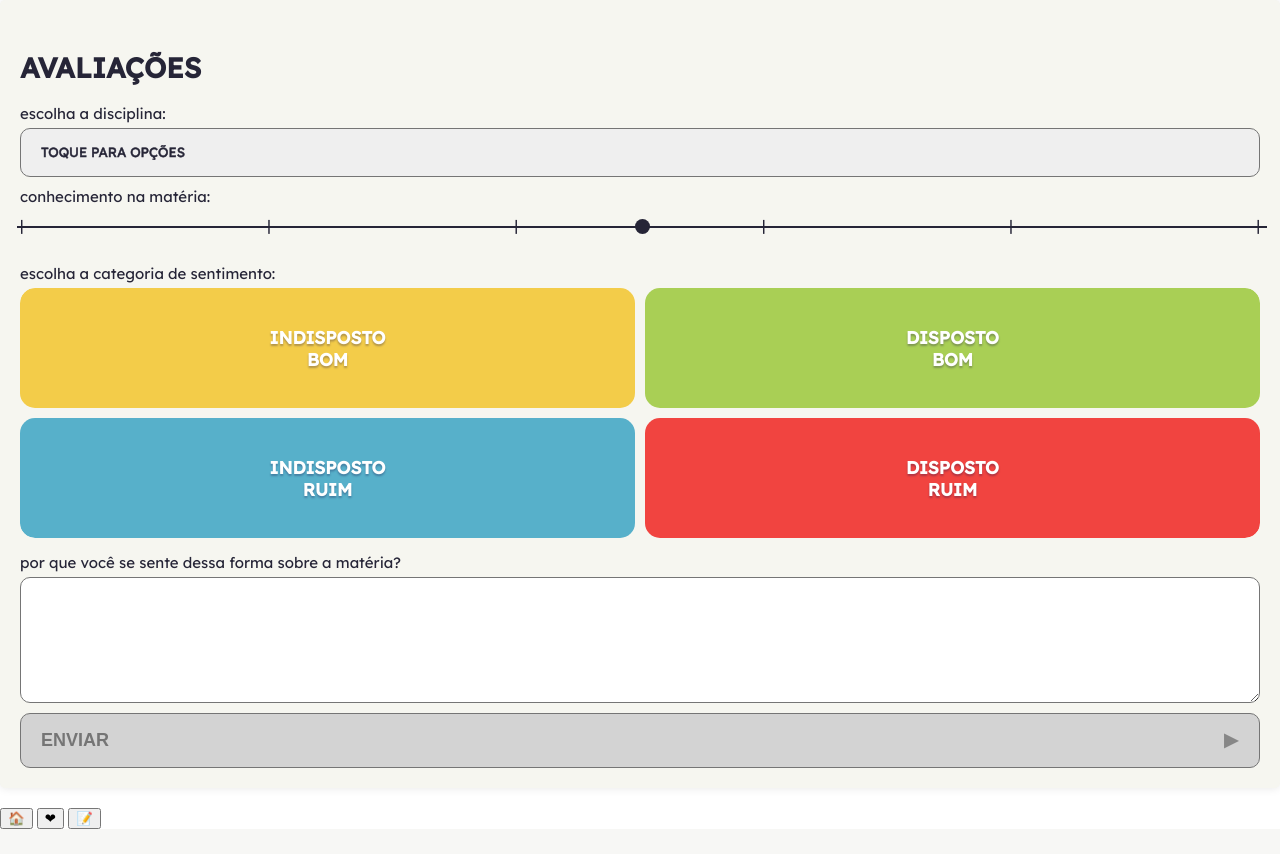
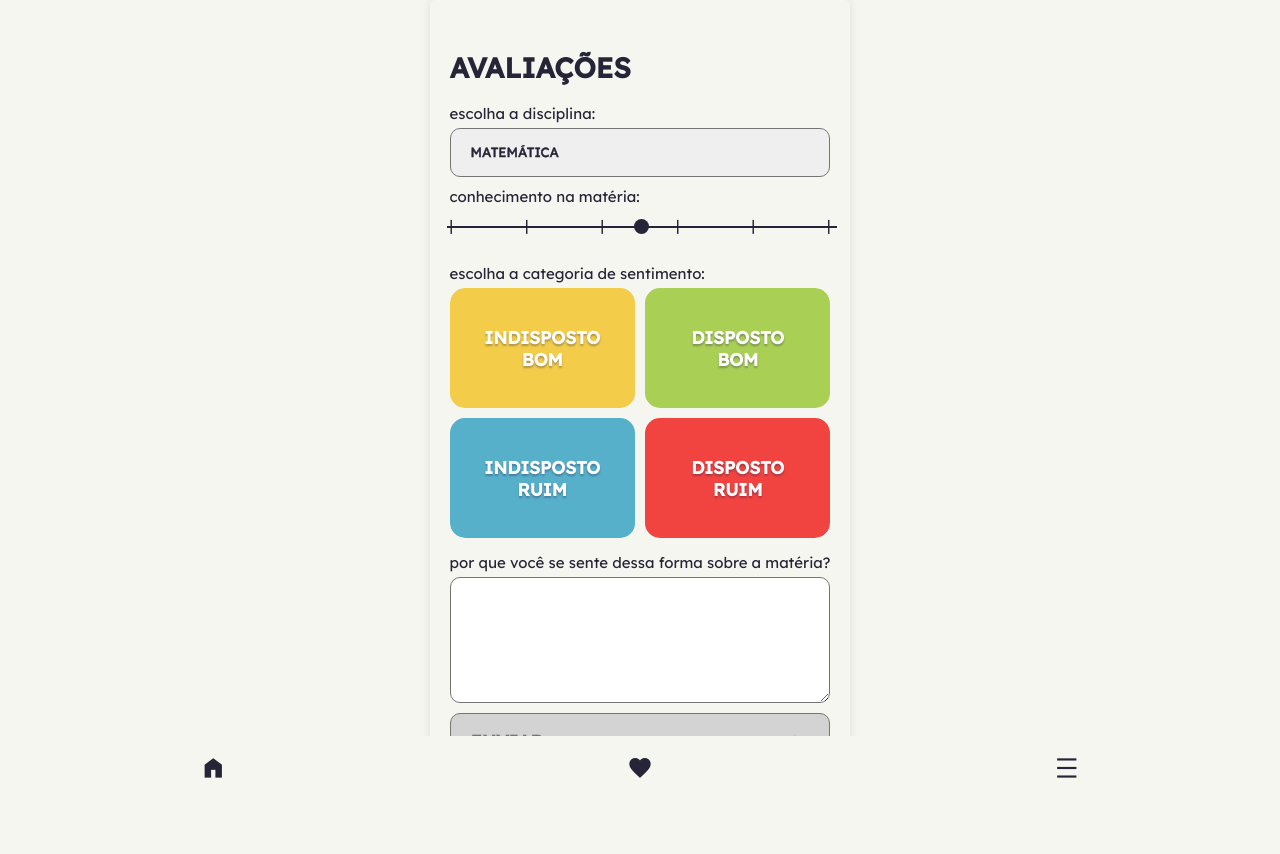
Before and after one commit to GustavoSanches55/2nds, a Django app: page /aluno in a window 1280 px wide. Before the commit the page ends 829 px from the top, so only its background shows below. Run offline with Django 4.2, Linux system fonts and the light colour scheme.

Commit message:
done the footer menu

```diff
--- a/silvia/assets/styles/aluno.css
+++ b/silvia/assets/styles/aluno.css
@@ -5,15 +5,29 @@
           filter: drop-shadow(0px 2px 2px rgba(24, 18, 72, 0.3));
 }
 
+.material-symbols-outlined {
+  font-variation-settings: 'FILL' 1,
+ 'wght' 700,
+ 'GRAD' 0,
+ 'opsz' 48;
+}
+
 body {
   font-family: 'Lexend', sans-serif;
   font-size: 15px;
   margin: 0;
   color: #262537;
+  display: -webkit-box;
+  display: -ms-flexbox;
+  display: flex;
+  -webkit-box-pack: center;
+      -ms-flex-pack: center;
+          justify-content: center;
+  background-color: #f6f6f0;
 }
 
 body .content {
-  max-width: 100vw;
+  max-width: min(100vw, 450px);
   overflow-x: hidden;
   background-color: #f6f6f0;
   padding: 20px;
@@ -21,6 +35,7 @@ body .content {
   -webkit-box-shadow: 0 0 10px rgba(0, 0, 0, 0.1);
           box-shadow: 0 0 10px rgba(0, 0, 0, 0.1);
   margin-bottom: 20px;
+  margin-bottom: 64px;
 }
 
 body .content h1 {
@@ -379,6 +394,10 @@ body .content .sentimentBox.sentiment-selected .slider-container {
   top: 80%;
 }
 
+body .content .sentimentBox:not(.sentiment-selected) label[for="intensidade"] {
+  pointer-events: none;
+}
+
 body .content textarea {
   margin-top: 5px;
   border-radius: 10px;
@@ -421,5 +440,55 @@ body .content button[type="submit"].sentiment-selected {
   color: #fff;
   text-shadow: 0px 2px 2px rgba(24, 18, 72, 0.3);
   cursor: pointer;
+  border: 1px solid var(--color);
+}
+
+button {
+  background: none;
+  color: inherit;
+  border: none;
+  padding: 0;
+  font: inherit;
+  cursor: pointer;
+  outline: none;
+}
+
+.footer {
+  height: 64px;
+  background: #f6f6f0;
+  position: fixed;
+  bottom: 0;
+  width: 100%;
+  display: -webkit-box;
+  display: -ms-flexbox;
+  display: flex;
+  -webkit-box-orient: horizontal;
+  -webkit-box-direction: normal;
+      -ms-flex-direction: row;
+          flex-direction: row;
+  -ms-flex-wrap: nowrap;
+      flex-wrap: nowrap;
+  -ms-flex-pack: distribute;
+      justify-content: space-around;
+}
+
+.footer a {
+  width: 50px;
+  height: 100%;
+  display: -webkit-box;
+  display: -ms-flexbox;
+  display: flex;
+  -webkit-box-orient: vertical;
+  -webkit-box-direction: normal;
+      -ms-flex-direction: column;
+          flex-direction: column;
+  -webkit-box-pack: center;
+      -ms-flex-pack: center;
+          justify-content: center;
+  -webkit-box-align: center;
+      -ms-flex-align: center;
+          align-items: center;
+  text-decoration: none;
+  color: inherit;
 }
 /*# sourceMappingURL=aluno.css.map */
--- a/silvia/assets/styles/aluno.scss
+++ b/silvia/assets/styles/aluno.scss
@@ -12,23 +12,37 @@ $white: #f6f6f0;
 $gray: #757575;
 $black: #262537;
 
+
 .shadow-filter {
   filter: drop-shadow(0px 2px 2px rgba(24, 18, 72, 0.3));
 }
+
+.material-symbols-outlined {
+  font-variation-settings:
+  'FILL' 1,
+  'wght' 700,
+  'GRAD' 0,
+  'opsz' 48
+}
+
 
 body{
     font-family: 'Lexend', sans-serif;
     font-size: 15px;
     margin: 0;
     color: #{$black};
+    display: flex;
+    justify-content: center;
+    background-color: #{$white};
     .content{
-        max-width: 100vw;
+        max-width: #{"min(100vw, 450px)"};
         overflow-x: hidden;
         background-color: #{$white};
         padding: 20px;
         border-radius: 5px;
         box-shadow: 0 0 10px rgba(0,0,0,0.1);
         margin-bottom: 20px;
+        margin-bottom: 64px;
         h1{
             text-transform: uppercase;
             font-size: 28px;
@@ -302,6 +316,11 @@ body{
                     top: 80%;
                 }
             }
+            &:not(.sentiment-selected){
+                label[for="intensidade"]{
+                    pointer-events: none;
+                }
+            }
 
         }
         textarea{
@@ -339,7 +358,40 @@ body{
                 color: #fff;
                 text-shadow: 0px 2px 2px rgba(24, 18, 72, 0.3);
                 cursor: pointer;
+                border: 1px solid var(--color);
             }
         }
     }
 }
+
+button{
+    background: none;
+    color: inherit;
+    border: none;
+    padding: 0;
+    font: inherit;
+    cursor: pointer;
+    outline: none;
+}
+
+.footer{
+    height: 64px;
+    background: #{$white};
+    position: fixed;
+    bottom: 0;
+    width: 100%;
+    display: flex;
+    flex-direction: row;
+    flex-wrap: nowrap;
+    justify-content: space-around;
+    a{
+        width: 50px;
+        height: 100%;
+        display: flex;
+        flex-direction: column;
+        justify-content: center;
+        align-items: center;
+        text-decoration: none;
+        color: inherit;
+    }
+}
--- a/silvia/base/templates/base/aluno.html
+++ b/silvia/base/templates/base/aluno.html
@@ -6,6 +6,7 @@
     <meta http-equiv="X-UA-Compatible" content="IE=edge">
     <meta name="viewport" content="width=device-width, initial-scale=1.0">
     <link href="{% static 'styles/aluno.css' %}" rel="stylesheet" />
+    <link rel="stylesheet" href="https://fonts.googleapis.com/css2?family=Material+Symbols+Outlined:opsz,wght,FILL,GRAD@20..48,100..700,0..1,-50..200" />
     <title>Document</title>
 </head>
 <body>
@@ -14,7 +15,10 @@
         <form action="">
             <label for="materia">escolha a disciplina:</label>
             <select name="materia" id="input_materia">
-                <option value="none">Toque para opções</option>
+                <option value="matematica">Matemática</option>
+                <option value="portugues">Português</option>
+                <option value="historia">História</option>
+                <option value="geografia">Geografia</option>
             </select>
             <label for="conhecimento">conhecimento na matéria:</label>
             <div class="slider-container">
@@ -102,9 +106,15 @@
         </form>
     </div>
     <div class="footer">
-        <button class="home">🏠</button>
-        <button class="mySentiments">❤</button>
-        <button class="menu">📝</button>
+        <a href="home" class="home"><span class="material-symbols-outlined">
+            home
+            </span></button>
+        <a href="sentimentos" class="mySentiments"><span class="material-symbols-outlined">
+            favorite
+            </span></button>
+        <a href="menu" class="menu"><span class="material-symbols-outlined">
+            density_medium
+            </span></button>
     </div>
     <script>
         document.querySelectorAll(".category").forEach(element => {
@@ -125,6 +135,9 @@
                     color = getComputedStyle(this).getPropertyValue("--background-color")
                     document.getElementById("submit").style.setProperty("--background-color", color);
                     document.getElementById("submit").classList.add("sentiment-selected");
+                    setTimeout(function(e){
+                        document.getElementById("input_intensidade").parentElement.classList.add("shadow-filter");
+                    }, 140, this);
                 }
             })
         });
```
Also changed, not shown: 1 other file.
